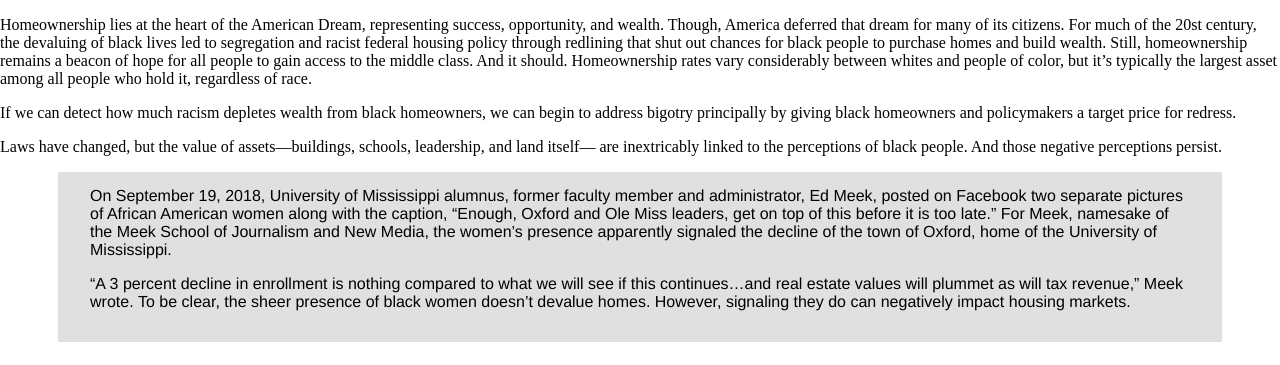
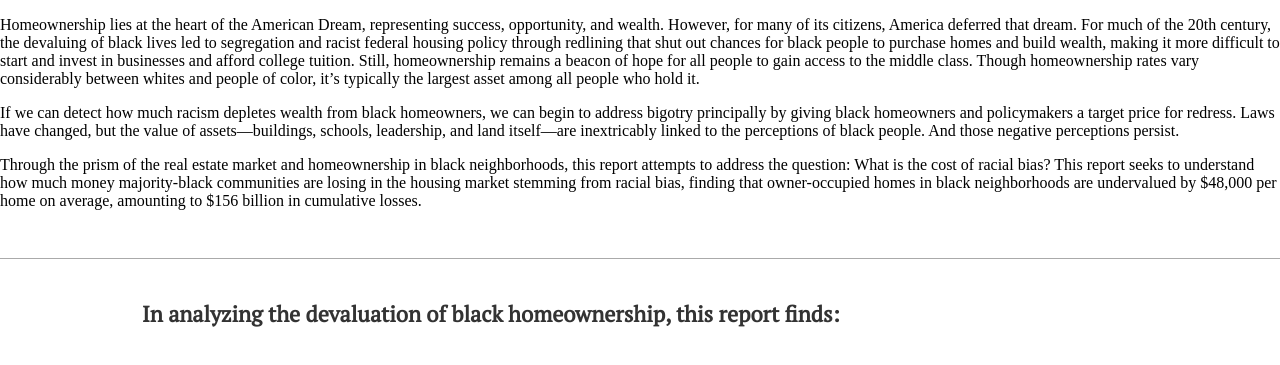
Before and after one commit to afdta/deval_mobile, a plain HTML site: page index.html in a window 1280 px wide. Shown: the top 365 px of the page. Drawn offline with Linux system fonts and the light colour scheme.

Commit message:
new intro section

```diff
--- a/index.html
+++ b/index.html
@@ -13,19 +13,11 @@
 
 <body style="margin:0px;">
 
-<p>Homeownership lies at the heart of the American Dream, representing success, opportunity, and wealth. Though, America deferred that dream for many of its citizens. For much of the 20st century, the devaluing of black lives led to segregation and racist federal housing policy through redlining that shut out chances for black people to purchase homes and build wealth. Still, homeownership remains a beacon of hope for all people to gain access to the middle class. And it should. Homeownership rates vary considerably between whites and people of color, but it’s typically the largest asset among all people who hold it, regardless of race.</p>
+<p>Homeownership lies at the heart of the American Dream, representing success, opportunity, and wealth. However, for many of its citizens, America deferred that dream. For much of the 20th century, the devaluing of black lives led to segregation and racist federal housing policy through redlining that shut out chances for black people to purchase homes and build wealth, making it more difficult to start and invest in businesses and afford college tuition. Still, homeownership remains a beacon of hope for all people to gain access to the middle class. Though homeownership rates vary considerably between whites and people of color, it’s typically the largest asset among all people who hold it.</p>
 
-<p>If we can detect how much racism depletes wealth from black homeowners, we can begin to address bigotry principally by giving black homeowners and policymakers a target price for redress.</p>
+<p>If we can detect how much racism depletes wealth from black homeowners, we can begin to address bigotry principally by giving black homeowners and policymakers a target price for redress. Laws have changed, but the value of assets—buildings, schools, leadership, and land itself—are inextricably linked to the perceptions of black people. And those negative perceptions persist.</p>
 
-<p>Laws have changed, but the value of assets—buildings, schools, leadership, and land itself— are inextricably linked to the perceptions of black people. And those negative perceptions persist.</p>
-
-<div class="metro-interactive-sidebar">
-  <div class="mi-reading">
-    <p>On September 19, 2018, University of Mississippi alumnus, former faculty member and administrator, Ed Meek, posted on Facebook two separate pictures of African American women along with the caption, “Enough, Oxford and Ole Miss leaders, get on top of this before it is too late.” For Meek, namesake of the Meek School of Journalism and New Media, the women’s presence apparently signaled the decline of the town of Oxford, home of the University of Mississippi.</p>
-
-    <p>“A 3 percent decline in enrollment is nothing compared to what we will see if this continues…and real estate values will plummet as will tax revenue,” Meek wrote. To be clear, the sheer presence of black women doesn’t devalue homes. However, signaling they do can negatively impact housing markets.</p>
-  </div>
-</div>
+<p>Through the prism of the real estate market and homeownership in black neighborhoods, this report attempts to address the question: What is the cost of racial bias? This report seeks to understand how much money majority-black communities are losing in the housing market stemming from racial bias, finding that owner-occupied homes in black neighborhoods are undervalued by $48,000 per home on average, amounting to $156 billion in cumulative losses.</p>
 
 <!--begin interactive-->
 
```
